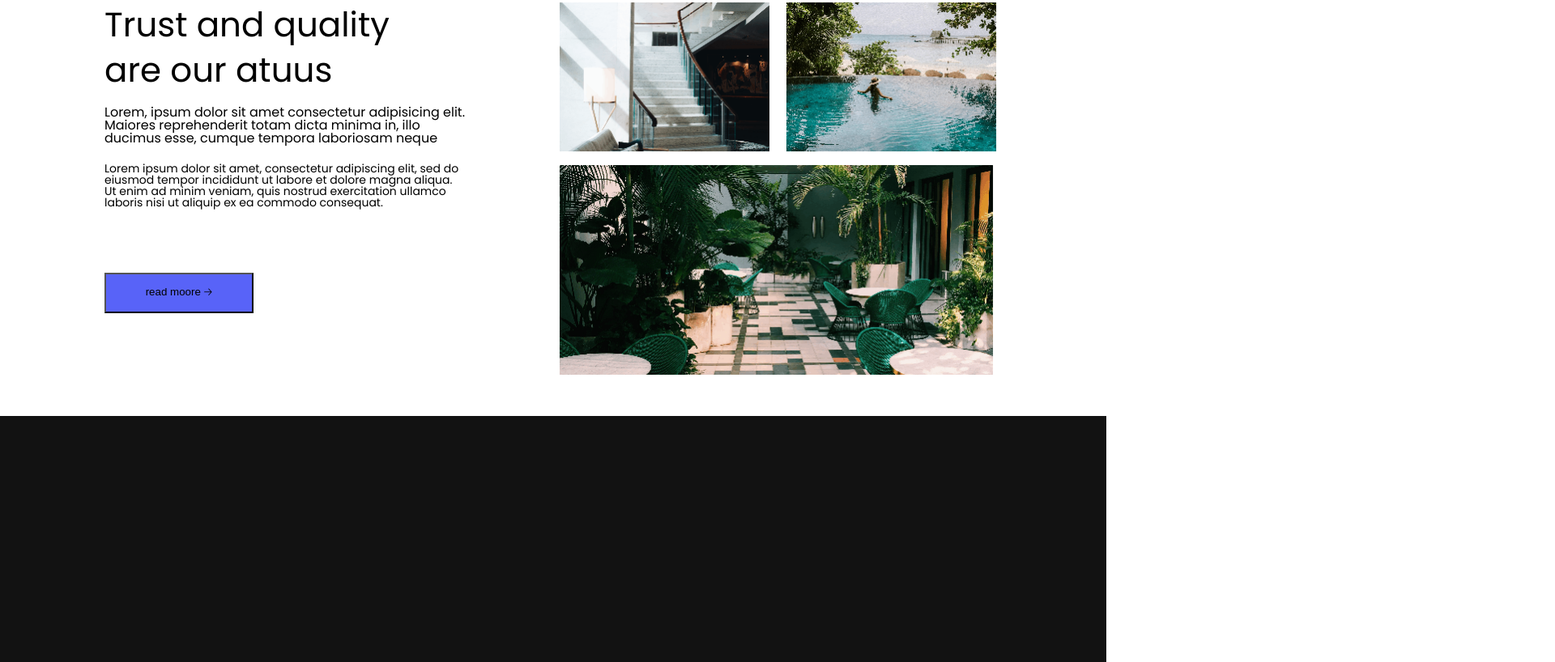
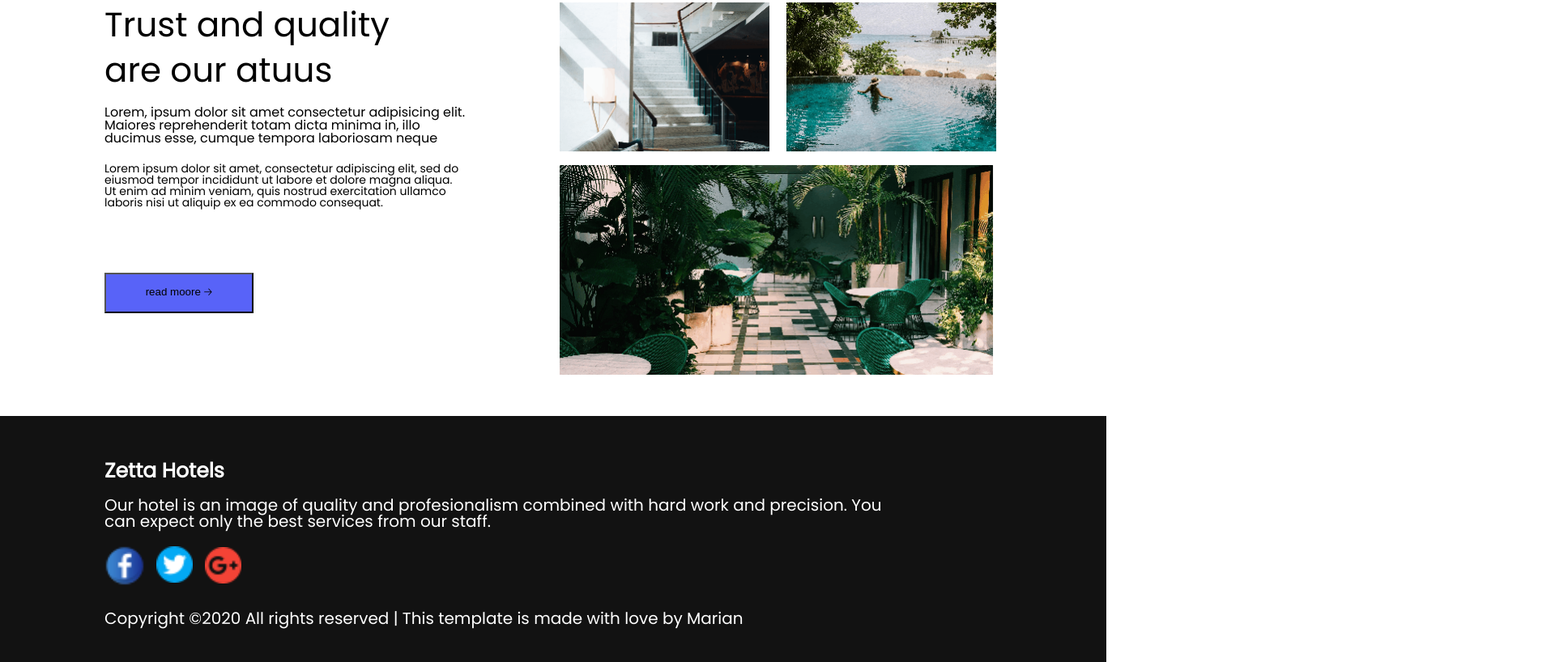
Before and after one commit to Mariami-N/HTML-project-hotel-, a plain HTML site: page index.html in a window 1280 px wide. Shown: the part 744-1562 px from the top of the page at 81% size, 1920 px wide, since content can reach past the window. Drawn offline with Linux system fonts and the light colour scheme.

Commit message:
finish hotel project

```diff
--- a/index.html
+++ b/index.html
@@ -43,7 +43,13 @@
 </div>
 </section>
 <section class="black">
+        <h4>Zetta Hotels</h4>
+        <p class="ourhotel">Our hotel is an image of quality and profesionalism combined with hard work and precision. You can expect only the best services from our staff.</p>
 
+        <img class="fb" src="./facebook.png" alt="">
+        <img class="tw" src="./twitter.png" alt="">
+        <img  class="goo" src="./google-plus.png" alt="">
+        <p class="copy">Copyright &#169;2020 All rights reserved | This template is made with love by Marian</p>
 </section>
 
 </body>
--- a/style.css
+++ b/style.css
@@ -199,3 +199,47 @@ height: 260px;
     height: 304px;
     background-color: #121212;
 }
+h4{
+    position: absolute;
+    top: 55px;
+    left: 129px;
+    color: #ffffff;
+    font-size: 25px;
+    font-family:"poppins";
+    font-weight: bold;
+}
+.ourhotel{
+position: absolute;
+top: 100px;
+left: 129px;
+width: 1000px;
+color: #ffffff;
+}
+.fb{
+    position: absolute;
+    top: 160px;
+    left: 129px;
+    width: 50px;
+    height: 50px;
+}
+.tw{
+    position: absolute;
+    top: 161px;
+    left: 193px;
+    width: 45px;
+    height: 45px;
+}
+.goo{
+    position: absolute;
+    top: 162px;
+    left: 253px;
+    width: 45px;
+    height: 45px;
+}
+.copy{
+    position: absolute;
+    color: #ffffff;
+    top: 240px;
+    left: 129px;
+    width: 10000px;
+}
```
Also changed, not shown: facebook.png (added), google-plus.png (added), twitter.png (added).
